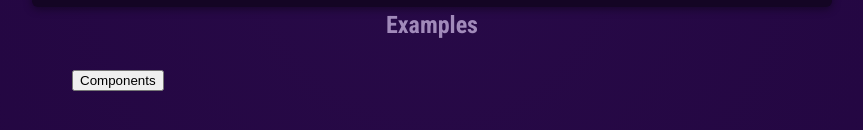
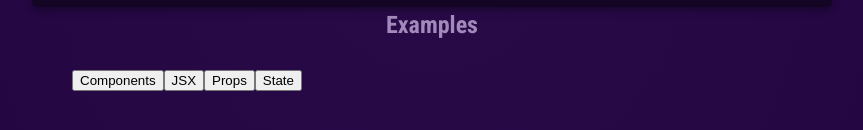
Before and after one commit to Dilum-code/React-Project-01, a React (Vite) app: page / in a window 1280 px wide. Shown: the part 692-822 px from the top of the page, without its empty margins (208-1071 px from the left). Built offline with nearby package versions, Linux system fonts and the light colour scheme.

Commit message:
Children

```diff
--- a/src/App.jsx
+++ b/src/App.jsx
@@ -31,6 +31,10 @@ function App() {
           <menu>
             {/* <TabButton>Components</TabButton> */}
             <TabButton label='Components'></TabButton>
+            <TabButton label='JSX'></TabButton>
+            <TabButton label='Props'></TabButton>
+            <TabButton label='State'></TabButton>
+
 
           </menu>
 
```
